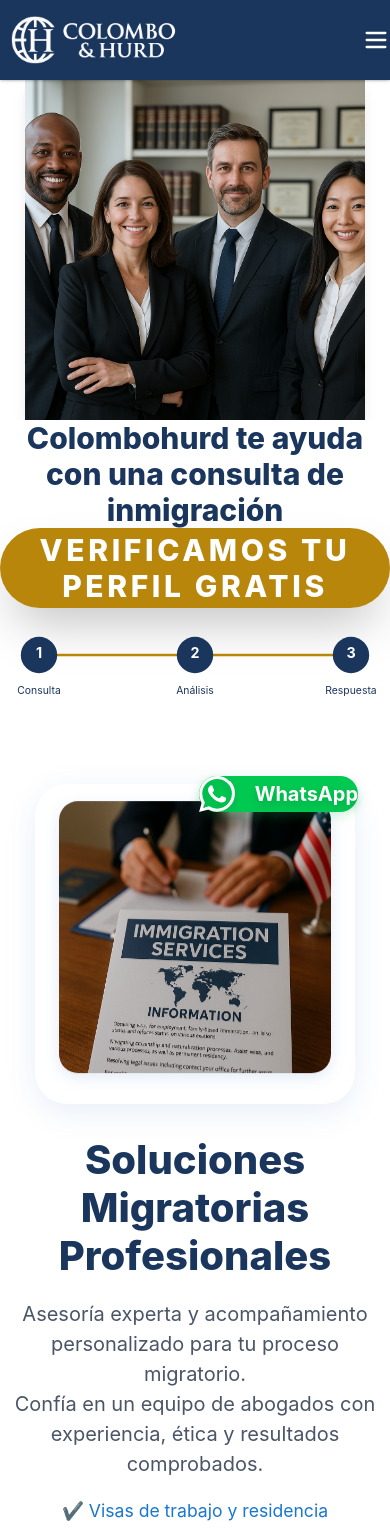
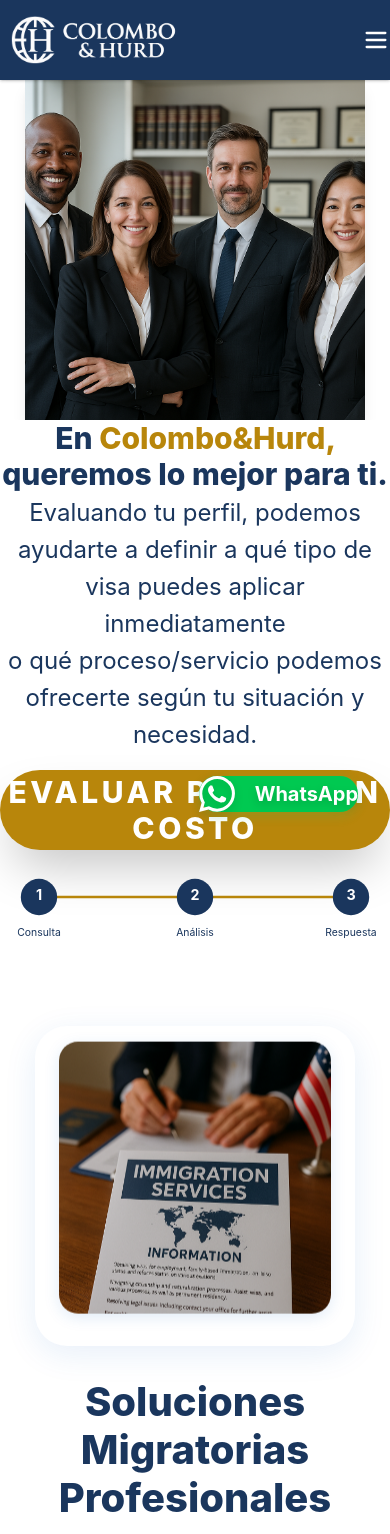
Before and after one commit to ColomboandHurd/PageColomboHurd, a Next.js app: page / in a window 390 px wide. Shown: the top 1534 px of the page. Built offline with nearby package versions, Linux system fonts and the light colour scheme.

Commit message:
ultimos cambios

```diff
--- a/src/app/globals.css
+++ b/src/app/globals.css
@@ -362,3 +362,47 @@ body {
 .animate-bounce-subtle {
   animation: bounceSubtle 3s ease-in-out infinite;
 }
+
+.visa-btn {
+  background: #FFD700;
+  color: #1a365d;
+  font-weight: 700;
+  font-size: 1.05rem;
+  padding: 12px 28px;
+  border: 2px solid #bfa100;
+  border-radius: 12px;
+  box-shadow: 0 6px 24px rgba(186, 141, 0, 0.18), 0 1.5px 4px rgba(0,0,0,0.10);
+  transition: background 0.3s, color 0.3s, box-shadow 0.3s, transform 0.2s;
+  text-align: center;
+  display: inline-block;
+  min-width: 160px;
+  max-width: 90vw;
+  letter-spacing: 0.5px;
+  line-height: 1.2;
+  margin-top: 32px;
+  position: relative;
+  overflow: hidden;
+  text-shadow: 0 1px 4px rgba(255,255,255,0.25);
+}
+.visa-btn::after {
+  content: '';
+  position: absolute;
+  top: 0;
+  left: 0;
+  width: 100%;
+  height: 45%;
+  background: linear-gradient(180deg, rgba(255,255,255,0.28) 0%, rgba(255,255,255,0.08) 100%);
+  pointer-events: none;
+}
+.visa-btn:hover {
+  background: #e6be00;
+  color: #0a1a33;
+  box-shadow: 0 10px 32px rgba(186, 141, 0, 0.22), 0 2px 8px rgba(0,0,0,0.13);
+  transform: scale(1.06);
+}
+
+.visa-btn-container {
+  max-width: 320px;
+  width: 100%;
+  margin: 24px auto 0 auto;
+}
--- a/src/components/ConsultaGratis.tsx
+++ b/src/components/ConsultaGratis.tsx
@@ -3,15 +3,16 @@ import Link from 'next/link';
 export default function ConsultaGratis() {
   return (
     <section className="w-full flex flex-col items-center justify-center py-28 bg-white mt-32 mb-32 animate-fade-in-up">
-      <h2 className="text-3xl md:text-4xl font-extrabold text-[var(--azul-legal)] mb-[189px] text-center animate-fade-in-up">
-        Colombohurd te ayuda con una consulta de inmigración
+      <h2 className="text-3xl md:text-4xl font-extrabold text-[var(--azul-legal)] mb-8 text-center animate-fade-in-up">
+        <span className="text-[var(--azul-legal)] font-extrabold">En </span><span className="text-[var(--dorado-elegante)] font-extrabold">Colombo&Hurd,</span> <span className="text-[var(--azul-legal)] font-extrabold">queremos lo mejor para ti.</span><br />
+        <span className="font-normal text-2xl md:text-3xl text-[var(--azul-legal)]">Evaluando tu perfil, podemos ayudarte a definir a qué tipo de visa puedes aplicar inmediatamente<br />o qué proceso/servicio podemos ofrecerte según tu situación y necesidad.</span>
       </h2>
       <Link href="/consulta">
         <button
-          className="mt-2 px-16 py-7 rounded-full bg-[var(--dorado-elegante)] text-white text-3xl font-extrabold shadow-2xl hover:bg-[var(--azul-legal)] hover:text-[var(--dorado-elegante)] transition-all duration-300 uppercase tracking-wider animate-fade-in-up transform hover:scale-110 hover:shadow-yellow-400/50 border-4 border-transparent hover:border-[var(--dorado-elegante)] focus:outline-none focus:ring-4 focus:ring-[var(--dorado-elegante)]"
-          style={{ animationDelay: '0.3s', letterSpacing: '0.12em' }}
+          className="px-16 py-7 rounded-full bg-[var(--dorado-elegante)] text-white text-3xl font-extrabold shadow-2xl hover:bg-[var(--azul-legal)] hover:text-[var(--dorado-elegante)] transition-all duration-300 uppercase tracking-wider animate-fade-in-up transform hover:scale-110 hover:shadow-yellow-400/50 border-4 border-transparent hover:border-[var(--dorado-elegante)] focus:outline-none focus:ring-4 focus:ring-[var(--dorado-elegante)]"
+          style={{ marginTop: '0.5cm', animationDelay: '0.3s', letterSpacing: '0.12em' }}
         >
-          Verificamos tu perfil GRATIS
+          Evaluar Perfil sin costo
         </button>
       </Link>
       {/* Diagrama visual de pasos */}
--- a/src/components/FloatingButtons.tsx
+++ b/src/components/FloatingButtons.tsx
@@ -13,7 +13,7 @@ export default function FloatingButtons() {
 
   return (
     <>
-      <WhatsAppFloatingButton />
+      <WhatsAppFloatingButton pathname={pathname} />
       {showConsultaButton && <ConsultaFloatingButton />}
     </>
   );
--- a/src/components/FooterContacto.tsx
+++ b/src/components/FooterContacto.tsx
@@ -27,7 +27,7 @@ export default function FooterContacto() {
           </div>
           <div className="flex items-center gap-2 text-lg justify-center md:justify-start">
             <PhoneIcon className="h-6 w-6 text-[var(--dorado-elegante)]" />
-            <a href="https://wa.me/19515781000" className="hover:text-[var(--dorado-elegante)] transition-colors" target="_blank" rel="noopener noreferrer">+1 (951) 578-1000</a>
+            <a href="https://wa.me/19495947776" className="hover:text-[var(--dorado-elegante)] transition-colors" target="_blank" rel="noopener noreferrer">+1 (949) 5947776</a>
           </div>
           <div className="flex items-center gap-2 text-lg justify-center md:justify-start">
             <MapPinIcon className="h-6 w-6 text-[var(--dorado-elegante)]" />
@@ -45,7 +45,7 @@ export default function FooterContacto() {
               <svg width="24" height="24" fill="currentColor" className="text-[var(--dorado-elegante)]" viewBox="0 0 24 24"><path d="M22.675 0h-21.35C.595 0 0 .592 0 1.326v21.348C0 23.408.595 24 1.325 24h11.495v-9.294H9.692v-3.622h3.128V8.413c0-3.1 1.893-4.788 4.659-4.788 1.325 0 2.463.099 2.797.143v3.24l-1.918.001c-1.504 0-1.797.715-1.797 1.763v2.313h3.587l-.467 3.622h-3.12V24h6.116C23.406 24 24 23.408 24 22.674V1.326C24 .592 23.406 0 22.675 0"/></svg>
               <span>Facebook</span>
             </a>
-            <a href="https://wa.me/19515781000" className="flex items-center justify-center gap-2 text-lg font-medium hover:text-[var(--dorado-elegante)] transition-colors" target="_blank" rel="noopener noreferrer">
+            <a href="https://wa.me/19495947776" className="flex items-center justify-center gap-2 text-lg font-medium hover:text-[var(--dorado-elegante)] transition-colors" target="_blank" rel="noopener noreferrer">
               {/* WhatsApp */}
               <svg width="24" height="24" fill="currentColor" className="text-[var(--dorado-elegante)]" viewBox="0 0 24 24"><path d="M12.04 2c-5.46 0-9.91 4.45-9.91 9.91 0 1.75.46 3.45 1.32 4.95L2 22l5.25-1.38c1.45.77 3.06 1.18 4.79 1.18h.01c5.46 0 9.91-4.45 9.91-9.91s-4.45-9.91-9.91-9.91zM12.04 20.12c-1.48 0-2.93-.4-4.2-1.15l-.3-.18-3.12.82.83-3.04-.2-.31c-.84-1.32-1.28-2.84-1.28-4.38 0-4.54 3.7-8.24 8.24-8.24 2.2 0 4.27.86 5.82 2.42s2.42 3.63 2.42 5.82c0 4.54-3.7 8.24-8.24 8.24zm4.52-6.14c-.25-.12-1.47-.72-1.7-.82s-.39-.12-.55.12-.64.82-.79.98-.29.18-.55.06c-.25-.12-1.07-.39-2.04-1.26s-1.45-1.95-1.61-2.28c-.16-.33-.02-.51.11-.64s.25-.29.38-.44c.12-.12.16-.2.24-.33.08-.12.04-.25-.02-.37s-.55-1.32-.75-1.81c-.2-.48-.4-.42-.55-.42h-.48c-.16 0-.42.06-.64.3s-.86.84-.86 2.04c0 1.2.88 2.37 1 2.53s1.75 2.67 4.22 3.72c.59.25 1.05.4 1.41.51.6.18 1.14.15 1.56.09.48-.06 1.47-.6 1.68-1.18s.21-1.09.15-1.18c-.06-.09-.16-.15-.31-.27z"/></svg>
               <span>WhatsApp</span>
--- a/src/components/Navbar.tsx
+++ b/src/components/Navbar.tsx
@@ -45,9 +45,7 @@ const Navbar = () => {
         {/* Enlaces en escritorio */}
         <div className="hidden md:flex flex-1 justify-end items-center gap-8">
           <Link href="/" className={isActive('/') ? 'active text-[var(--dorado-elegante)] font-bold' : ''}>Inicio</Link>
-          <Link href="/informacion" className={isActive('/informacion') ? 'active text-[var(--dorado-elegante)] font-bold' : ''}>Información</Link>
-          <Link href="/equipo" className={isActive('/equipo') ? 'active text-[var(--dorado-elegante)] font-bold' : ''}>Equipo</Link>
-          <Link href="/noticias" className={isActive('/noticias') ? 'active text-[var(--dorado-elegante)] font-bold' : ''}>Noticias</Link>
+          <Link href="/informacion" className={isActive('/informacion') ? 'active text-[var(--dorado-elegante)] font-bold' : ''}>VISAS</Link>
           {/* Dropdown Servicios */}
           <div
             className="relative"
@@ -85,14 +83,14 @@ const Navbar = () => {
               </div>
             )}
           </div>
+          <Link href="/equipo" className={isActive('/equipo') ? 'active text-[var(--dorado-elegante)] font-bold' : ''}>Equipo</Link>
+          <Link href="/noticias" className={isActive('/noticias') ? 'active text-[var(--dorado-elegante)] font-bold' : ''}>Noticias</Link>
         </div>
         {/* Menú móvil */}
         {isMobileMenuOpen && (
           <div className="absolute top-20 left-0 w-full bg-[var(--azul-legal)] shadow-lg flex flex-col items-center gap-2 py-6 z-40 animate-fade-in-up">
             <Link href="/" className={`w-full text-center py-2 ${isActive('/') ? 'text-[var(--dorado-elegante)] font-bold' : 'text-white'}`} onClick={() => setIsMobileMenuOpen(false)}>Inicio</Link>
-            <Link href="/informacion" className={`w-full text-center py-2 ${isActive('/informacion') ? 'text-[var(--dorado-elegante)] font-bold' : 'text-white'}`} onClick={() => setIsMobileMenuOpen(false)}>Información</Link>
-            <Link href="/equipo" className={`w-full text-center py-2 ${isActive('/equipo') ? 'text-[var(--dorado-elegante)] font-bold' : 'text-white'}`} onClick={() => setIsMobileMenuOpen(false)}>Equipo</Link>
-            <Link href="/noticias" className={`w-full text-center py-2 ${isActive('/noticias') ? 'text-[var(--dorado-elegante)] font-bold' : 'text-white'}`} onClick={() => setIsMobileMenuOpen(false)}>Noticias</Link>
+            <Link href="/informacion" className={`w-full text-center py-2 ${isActive('/informacion') ? 'text-[var(--dorado-elegante)] font-bold' : 'text-white'}`} onClick={() => setIsMobileMenuOpen(false)}>VISAS</Link>
             {/* Dropdown Servicios en móvil */}
             <button
               className="w-full flex items-center justify-center gap-1 py-2 text-white focus:outline-none"
@@ -124,6 +122,8 @@ const Navbar = () => {
                 </div>
               </div>
             )}
+            <Link href="/equipo" className={`w-full text-center py-2 ${isActive('/equipo') ? 'text-[var(--dorado-elegante)] font-bold' : 'text-white'}`} onClick={() => setIsMobileMenuOpen(false)}>Equipo</Link>
+            <Link href="/noticias" className={`w-full text-center py-2 ${isActive('/noticias') ? 'text-[var(--dorado-elegante)] font-bold' : 'text-white'}`} onClick={() => setIsMobileMenuOpen(false)}>Noticias</Link>
           </div>
         )}
       </div>
```
Also changed, not shown: src/app/informacion/page.tsx (+10 -10 lines), src/app/servicios/page.tsx (+23 -4 lines), src/components/WhatsAppFloatingButton.tsx (+31 -7 lines).
